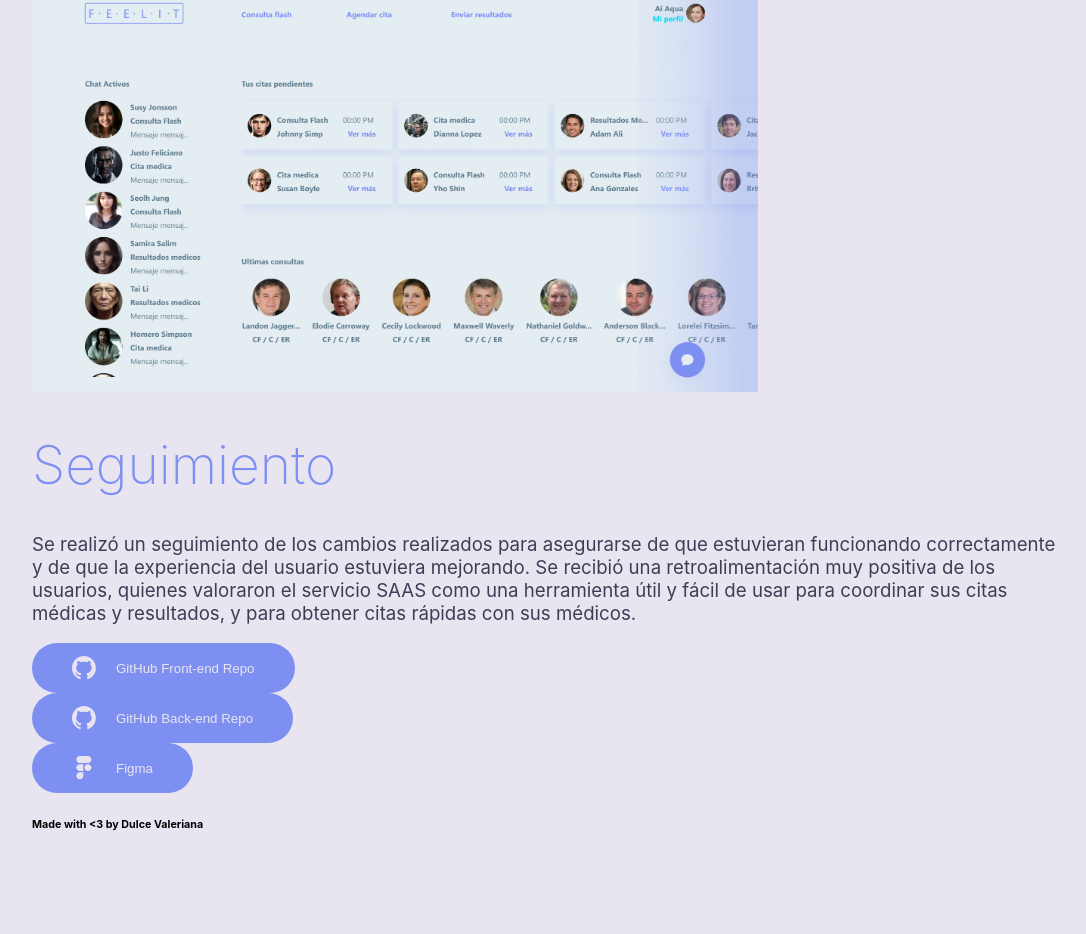
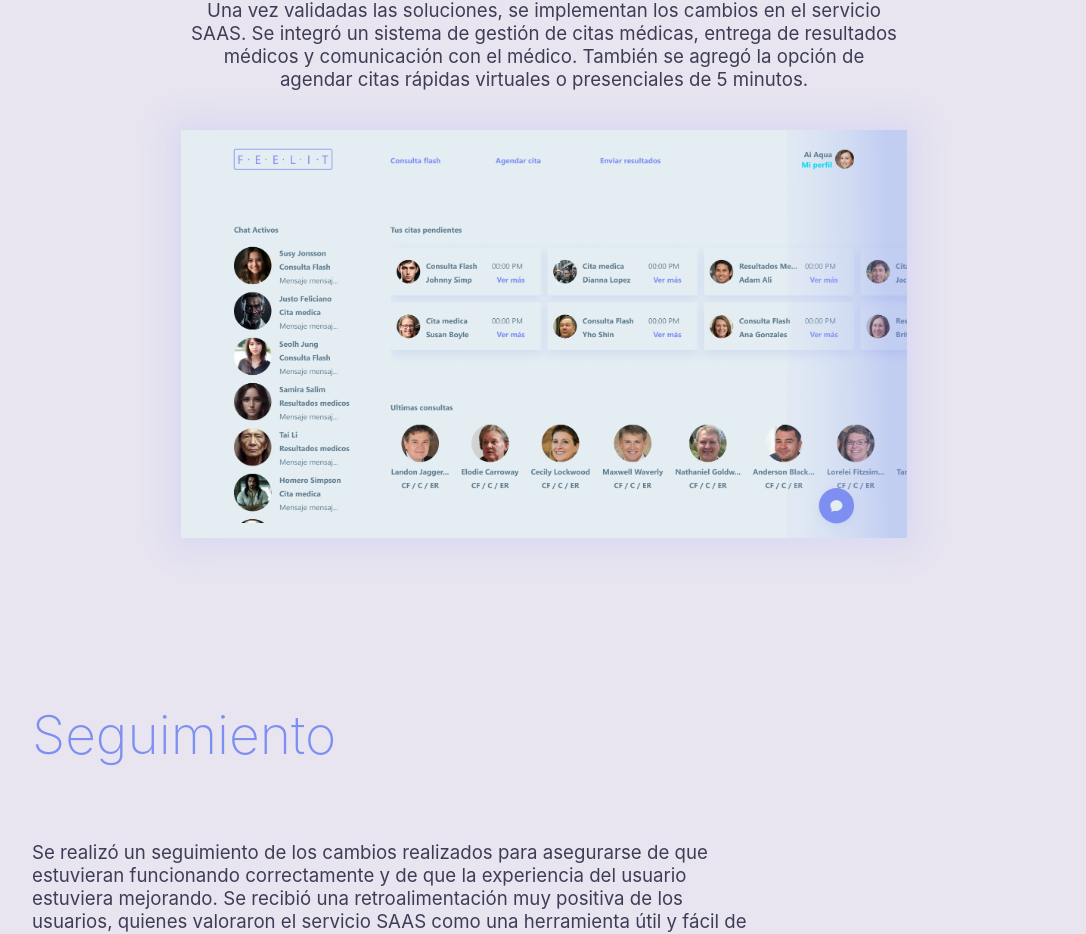
Before and after one commit to dulcevaleriana/dulceValeriana.github.io, a Next.js app: page / in a window 1280 px wide. Shown: the part 10038-10972 px from the top of the page, without its empty margins (96-1182 px from the left). Before the commit the page ends 10922 px from the top, so only its background shows below. Built offline with nearby package versions, Linux system fonts and the light colour scheme.

Commit message:
done css style

```diff
--- a/pages/components/footer.tsx
+++ b/pages/components/footer.tsx
@@ -14,8 +14,8 @@ const Footer: FC<FooterInterface> = ({
     message,
     socialMediaArray
 }) => {
-    return <div>
-        <h6>{message}</h6>
+    return <div className="class-Footer">
+        <p>{message}</p>
         <div>
             {socialMediaArray.map((data,key) => <Link href={data.link}><Image key={key} src={data.icon} alt={data.icon} width={24} height={24} /></Link>)}
         </div>
--- a/pages/components/implement.tsx
+++ b/pages/components/implement.tsx
@@ -12,7 +12,7 @@ const Implement: FC<ImplementInterface> = ({
     data,
     video
 }) => {
-    return <div>
+    return <div className="class-implement">
         <h1>{title}</h1>
         <p>{data}</p>
         <Image src={video} alt="Vercel Logo" width={726} height={408} />
--- a/pages/components/nextStep.tsx
+++ b/pages/components/nextStep.tsx
@@ -17,7 +17,7 @@ const NextStep: FC<NextStepInterface> = ({
     data,
     linkButtons
 }) => {
-    return <div>
+    return <div className="class-NextStep">
         <h1>{title}</h1>
         <p>{data}</p>
         <div>
--- a/pages/index.tsx
+++ b/pages/index.tsx
@@ -1325,11 +1325,6 @@ const Home = () => {
         },
       ]}
     />
-        {/* message:string,
-    socialMediaArray:{
-        icon:string,
-        link:string
-    }[] */}
     <Footer
       message="Made with <3 by Dulce Valeriana"
       socialMediaArray={[
--- a/styles/globals.scss
+++ b/styles/globals.scss
@@ -348,6 +348,60 @@ body {
       grid-row: 3;
     }
   }
+
+  .class-implement {
+    margin: 0 -8rem;
+    padding: 8vh 8rem;
+    display: grid;
+    gap: 20px;
+    align-items: flex-start;
+    text-align: center;
+    justify-items: center;
+
+    > p {
+      width: 70%;
+    }
+
+    > img {
+      color: transparent;
+      box-shadow: 0px 0px 30px 10px rgba(126, 143, 242, 0.1490196078);
+    }
+  }
+
+  .class-NextStep {
+    margin: 0 -8rem;
+    padding: 8vh 8rem;
+    display: grid;
+    gap: 20px;
+    align-items: flex-start;
+
+    > p {
+      width: 70%;
+    }
+
+    > div:last-child {
+      display: flex;
+      gap: 20px;
+    }
+  }
+
+  .class-Footer {
+    background: #5f6cba;
+    margin: 0 -8rem;
+    padding: 20px 8rem;
+    display: flex;
+    justify-content: space-between;
+    align-items: center;
+
+    > p {
+      color: #e8e5f0;
+    }
+
+    > div:last-child {
+      display: flex;
+      gap: 20px;
+    }
+  }
 }
 
 h1,
```
